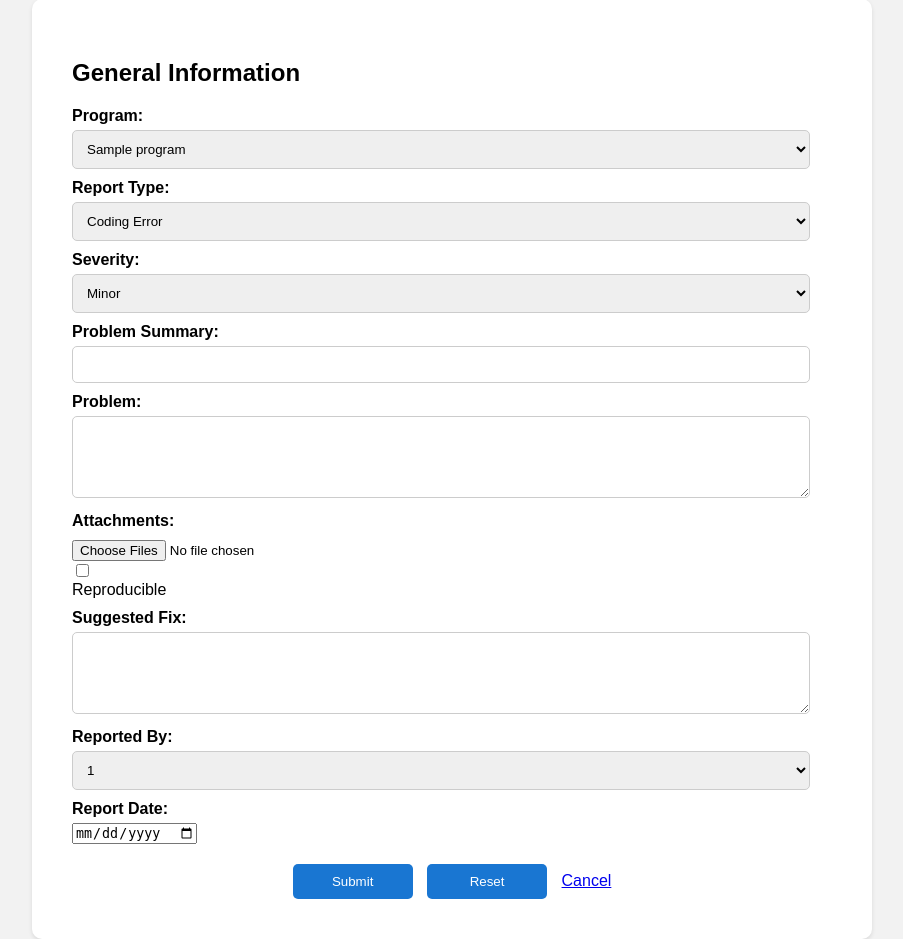
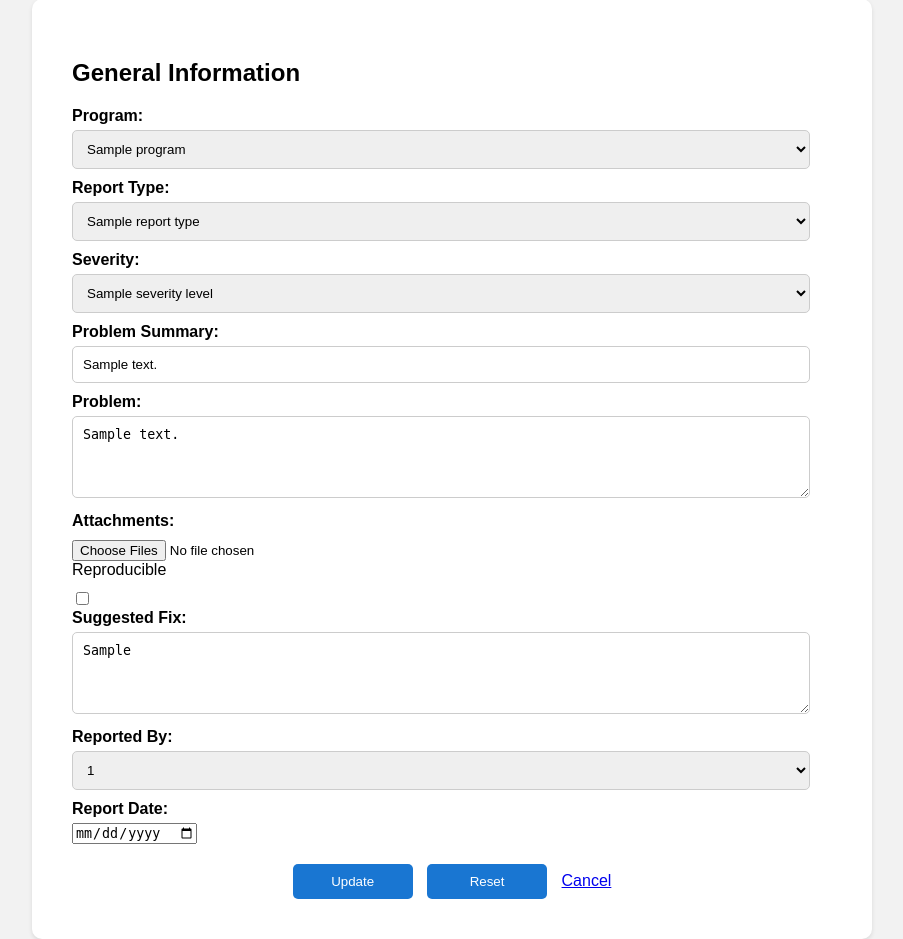
Before and after one commit to hetvi-11/bughound, a Flask app: template templates/report.html in a window 1280 px wide. Shown: the part 149-1088 px from the top of the page, without its empty margins (188-1091 px from the left). Run offline with Flask 3, Linux system fonts and the light colour scheme; the template is opened without the code that fills it: most values are stand-ins (such as "Sample title", 1, 10 or a date in 2020).

Commit message:
combined update and create in app.py

```diff
--- a/app.py
+++ b/app.py
@@ -1,6 +1,7 @@
 import datetime
 import mysql.connector
 from flask import Flask, render_template, request, redirect, url_for, flash, session
+from datetime import date
 
 app = Flask(__name__)
 app.secret_key = 'secret'  # Replace with your secret key
@@ -67,48 +68,126 @@ def create_report():
     users = cursor.fetchall()
     cursor.execute("SELECT area_id, name FROM `functional-area`")  # Query to fetch area names
     areas = cursor.fetchall()
-    return render_template('report.html', level=level,  user_name=session.get('user_name'), programs = programs, users = users, areas = areas)
 
-@app.route('/submit_report', methods=['POST'])
-def submit_report():
+    report_types = [
+        ('bug', 'Coding Error'),
+        ('issue', 'Design Issue'),
+        ('suggestion', 'Suggestion'),
+        ('documentation', 'Documentation'),
+        ('hardware', 'Hardware'),
+        ('query', 'Query')
+    ]
+
+    severity_levels = [
+        ('Minor', 'Minor'),
+        ('Serious', 'Serious'),
+        ('Fatal', 'Fatal')
+    ]
+    return render_template('report.html', level=level,  user_name=session.get('user_name'), programs = programs, users = users, areas = areas, report_types=report_types, severity_levels=severity_levels)
+
+# @app.route('/submit_report', methods=['POST'])
+# def submit_report():
+#     if not session.get('logged_in'):
+#         return redirect(url_for('login'))
+
+#     conn = mysql.connector.connect(**db_config)
+#     cursor = conn.cursor()
+
+#     # Extract form data
+#     program_id = request.form.get('program')
+#     bug_type = request.form.get('bug_type')
+#     severity = request.form.get('severity')
+#     problem_summary = request.form.get('problem-summary')
+#     description = request.form.get('description')
+#     reproducible = '1' if request.form.get('reproducible') == 'on' else '0'
+#     suggested_fix = request.form.get('suggested-fix')
+#     reported_by = request.form.get('reported-by')
+#     report_date = request.form.get('report-date') or datetime.date.today().isoformat()
+#     status = request.form.get('status')
+#     assigned_user = request.form.get('assigned-to')
+#     date_resolved = request.form.get('resolved-date') or None  # Handle empty date fields properly
+#     priority = request.form.get('priority')
+#     tested_by = request.form.get('tested-by')
+#     area_id = request.form.get('area')
+#     resolution = request.form.get('resolution')
+
+#     sql = """
+#     INSERT INTO `bug-report` (program_id, bug_type, severity, problem_summary, description, reproducible, suggested_fix, reported_by, date_created, status, assigned_user, date_resolved, priority, tested_by, area_id, resolution)
+#     VALUES (%s, %s, %s, %s, %s, %s, %s, %s, %s, %s, %s, %s, %s, %s, %s, %s)
+#     """
+#     values = (program_id, bug_type, severity, problem_summary, description, reproducible, suggested_fix, reported_by, report_date, status, assigned_user, date_resolved, priority, tested_by, area_id, resolution)
+
+#     cursor.execute(sql, values)
+#     conn.commit()  # Commit to save changes to the database
+
+#     cursor.close()
+#     conn.close()
+
+#     flash('Report submitted successfully!')
+#     return redirect(url_for('home'))
+
+@app.route('/report', defaults={'bug_id': None}, methods=['GET', 'POST'])
+@app.route('/report/<int:bug_id>', methods=['GET', 'POST'])
+def report(bug_id):
     if not session.get('logged_in'):
         return redirect(url_for('login'))
 
     conn = mysql.connector.connect(**db_config)
-    cursor = conn.cursor()
+    cursor = conn.cursor(dictionary=True)
 
-    # Extract form data
-    program_id = request.form.get('program')
-    bug_type = request.form.get('bug_type')
-    severity = request.form.get('severity')
-    problem_summary = request.form.get('problem-summary')
-    description = request.form.get('description')
-    reproducible = '1' if request.form.get('reproducible') == 'on' else '0'
-    suggested_fix = request.form.get('suggested-fix')
-    reported_by = request.form.get('reported-by')
-    report_date = request.form.get('report-date') or datetime.date.today().isoformat()
-    status = request.form.get('status')
-    assigned_user = request.form.get('assigned-to')
-    date_resolved = request.form.get('resolved-date') or None  # Handle empty date fields properly
-    priority = request.form.get('priority')
-    tested_by = request.form.get('tested-by')
-    area_id = request.form.get('area')
-    resolution = request.form.get('resolution')
+    if request.method == 'POST':
+        return submit_or_update_report(request.form, bug_id)
 
-    sql = """
-    INSERT INTO `bug-report` (program_id, bug_type, severity, problem_summary, description, reproducible, suggested_fix, reported_by, date_created, status, assigned_user, date_resolved, priority, tested_by, area_id, resolution)
-    VALUES (%s, %s, %s, %s, %s, %s, %s, %s, %s, %s, %s, %s, %s, %s, %s, %s)
-    """
-    values = (program_id, bug_type, severity, problem_summary, description, reproducible, suggested_fix, reported_by, report_date, status, assigned_user, date_resolved, priority, tested_by, area_id, resolution)
-
-    cursor.execute(sql, values)
-    conn.commit()  # Commit to save changes to the database
-
+    bug = None if bug_id is None else get_bug_details(cursor, bug_id)
+    programs, users, areas = fetch_lookups(cursor)
     cursor.close()
     conn.close()
 
-    flash('Report submitted successfully!')
+    return render_template('report.html', bug=bug, programs=programs, users=users, areas=areas)
+
+def submit_or_update_report(form, bug_id=None):
+    conn = mysql.connector.connect(**db_config)
+    cursor = conn.cursor()
+    data = (
+        form.get('program'), form.get('bug_type'), form.get('severity'), form.get('problem-summary'),
+        form.get('description'), '1' if form.get('reproducible') == 'on' else '0',
+        form.get('suggested-fix'), form.get('reported-by'), form.get('report-date') or datetime.date.today().isoformat(),
+        form.get('status'), form.get('assigned-to'), form.get('resolved-date') or None, form.get('priority'),
+        form.get('tested-by'), form.get('area'), form.get('resolution')
+    )
+
+    if bug_id is None:
+        sql = """INSERT INTO `bug-report` (program_id, bug_type, severity, problem_summary, description, reproducible, suggested_fix,
+                 reported_by, date_created, status, assigned_user, date_resolved, priority, tested_by, area_id, resolution)
+                 VALUES (%s, %s, %s, %s, %s, %s, %s, %s, %s, %s, %s, %s, %s, %s, %s, %s)"""
+    else:
+        sql = """UPDATE `bug-report` SET program_id=%s, bug_type=%s, severity=%s, problem_summary=%s, description=%s,
+                 reproducible=%s, suggested_fix=%s, reported_by=%s, date_created=%s, status=%s, assigned_user=%s,
+                 date_resolved=%s, priority=%s, tested_by=%s, area_id=%s, resolution=%s WHERE bug_id=%s"""
+        data += (bug_id,)
+
+    cursor.execute(sql, data)
+    conn.commit()
+    cursor.close()
+    conn.close()
+
+    flash('Report submitted successfully!' if bug_id is None else 'Report updated successfully!')
     return redirect(url_for('home'))
+
+
+def fetch_lookups(cursor):
+    cursor.execute("SELECT program_id, program_name FROM program")
+    programs = cursor.fetchall()
+    cursor.execute("SELECT username FROM users")
+    users = cursor.fetchall()
+    cursor.execute("SELECT area_id, name FROM `functional-area`")
+    areas = cursor.fetchall()
+    return programs, users, areas
+
+def get_bug_details(cursor, bug_id):
+    cursor.execute("SELECT * FROM `bug-report` WHERE bug_id = %s", (bug_id,))
+    return cursor.fetchone()
+
 
 @app.route('/update')
 def update_bug_report():
@@ -132,22 +211,22 @@ def fetch_bug_reports():
 
     return bug_reports
 
-@app.route('/edit_report/<int:bug_id>')
-def edit_report(bug_id):
-    if not session.get('logged_in'):
-        return redirect(url_for('login'))
+# @app.route('/edit_report/<int:bug_id>')
+# def edit_report(bug_id):
+#     if not session.get('logged_in'):
+#         return redirect(url_for('login'))
 
-    conn = mysql.connector.connect(**db_config)
-    cursor = conn.cursor(dictionary=True)
-    cursor.execute("SELECT * FROM `bug-report` WHERE bug_id = %s", (bug_id,))
-    bug_details = cursor.fetchone()
-    cursor.close()
-    conn.close()
+#     conn = mysql.connector.connect(**db_config)
+#     cursor = conn.cursor(dictionary=True)
+#     cursor.execute("SELECT * FROM `bug-report` WHERE bug_id = %s", (bug_id,))
+#     bug_details = cursor.fetchone()
+#     cursor.close()
+#     conn.close()
 
-    if not bug_details:
-        flash('Bug report not found.')
-        return redirect(url_for('update_bug_report'))
-    return render_template('report.html', bug=bug_details)
+#     if not bug_details:
+#         flash('Bug report not found.')
+#         return redirect(url_for('update_bug_report'))
+#     return render_template('report.html', bug=bug_details)
 
 if __name__ == '__main__':
     app.run(debug=True)
--- a/templates/report.html
+++ b/templates/report.html
@@ -3,7 +3,9 @@
   <head>
     <meta charset="UTF-8" />
     <meta name="viewport" content="width=device-width, initial-scale=1.0" />
-    <title>Bug Report Form</title>
+    <title>
+      {% if bug %}Edit Bug Report{% else %}Create Bug Report{% endif %}
+    </title>
     <style>
       body {
         font-family: Arial, sans-serif;
@@ -139,14 +141,16 @@
     </header>
 
     <div class="container">
-      <form method="POST" action="{{ url_for('submit_report') }}">
+      <form
+        method="POST"
+        action="{{ url_for('report', bug_id=bug.bug_id if bug else None) }}"
+      >
         <h2>General Information</h2>
         <div class="form-section">
           <label for="program">Program:</label>
           <select id="program" name="program" required>
             {% for program_id, program_name in programs %}
-            <option value="{{ program_id }}">{{ program_name }}</option>
-
+            <option value="{{ program_id }}" {% if bug and bug.program_id == program_id %}selected{% endif %}>{{ program_name }}</option>
             {% endfor %}
           </select>
         </div>
@@ -154,21 +158,22 @@
         <div class="form-section">
           <label for="bug_type">Report Type:</label>
           <select id="bug_type" name="bug_type" required>
-            <option value="bug">Coding Error</option>
-            <option value="issue">Design Issue</option>
-            <option value="Suggestion">Suggestion</option>
-            <option value="Documentation">Documentation</option>
-            <option value="Hardware">Hardware</option>
-            <option value="Query">Query</option>
+        {% for type_value, type_name in report_types %}
+        <option value="{{ type_value }}" {% if bug and bug.bug_type == type_value %}selected{% endif %}>
+            {{ type_name }}
+        </option>
+        {% endfor %}
     </select>
         </div>
 
         <div class="form-section">
           <label for="severity">Severity:</label>
           <select id="severity" name="severity" required>
-            <option value="Minor">Minor</option>
-            <option value="Serious">Serious</option>
-            <option value="Fatal">Fatal</option>
+        {% for severity_value, severity_name in severity_levels %}
+        <option value="{{ severity_value }}" {% if bug and bug.severity == severity_value %}selected{% endif %}>
+            {{ severity_name }}
+        </option>
+        {% endfor %}
     </select>
         </div>
 
@@ -179,6 +184,7 @@
         id="problem-summary"
         name="problem-summary"
         required
+        value="{{ bug.problem_summary if bug else '' }}"
     />
         </div>
 
@@ -188,8 +194,7 @@
                 id="description"
                 name="description"
                 rows="4"
-            required
-          ></textarea>
+                required>{{ bug.description if bug else '' }}</textarea>
         </div>
 
         <div class="form-section">
@@ -198,20 +203,20 @@
         </div>
 
         <div class="form-section">
-          <input type="checkbox" id="reproducible" name="reproducible" />
           <label class="checkbox-label" for="reproducible">Reproducible</label>
+          <input type="checkbox" id="reproducible" name="reproducible" {% if bug and bug.reproducible %}checked{% endif %} />
         </div>
 
         <div class="form-section">
           <label for="suggested-fix">Suggested Fix:</label>
-          <textarea id="suggested-fix" name="suggested-fix" rows="4"></textarea>
+          <textarea id="suggested-fix" name="suggested-fix" rows="4">{{ bug.suggested_fix if bug else '' }}</textarea>
         </div>
 
         <div class="form-section">
           <label for="reported-by">Reported By:</label>
           <select id="reported-by" name="reported-by" required>
             {% for user in users %}
-            <option value="{{ user[0] }}">{{ user[0] }}</option>
+        <option value="{{ user[0] }}" {% if bug and bug.reported_by == user[0] %}selected{% endif %}>{{ user[0] }}</option>
         {% endfor %}
           </select>
         </div>
@@ -321,7 +326,7 @@
         </div>
         {% endif %}
         <div class="button-group">
-          <button type="submit">Submit</button>
+          <button type="submit">{% if bug %}Update{% else %}Submit{% endif %}</button>
       <button type="reset">Reset</button>
       <a href="{{ url_for('home') }}" class="button">Cancel</a>
         </div>
```
Lines whose indentation alone changed are shown as unchanged.
